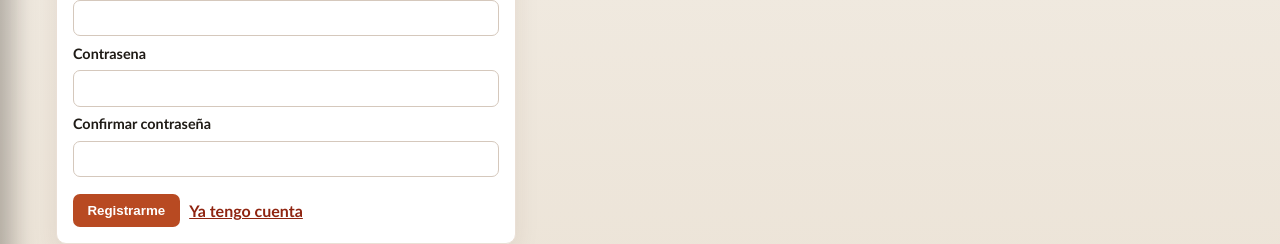
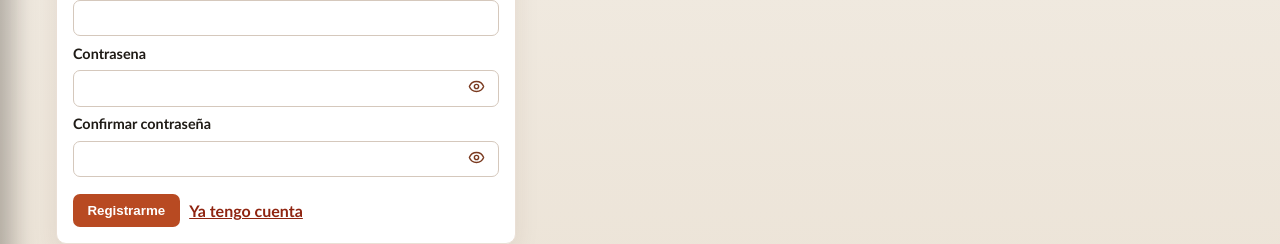
Before and after one commit to xelovarela/tfg-ames-events, a React (Create React App) app in the folder frontend/: page /register in a window 1280 px wide. Shown: the part 270-514 px from the top of the page. Built offline with nearby package versions, Linux system fonts and the light colour scheme; no server answers.

Commit message:
Add password visibility toggle

```diff
--- /dev/null
+++ b/frontend/src/PasswordInput.css
@@ -0,0 +1,33 @@
+.password-input-wrap {
+  position: relative;
+  display: block;
+}
+
+.password-input-wrap input {
+  padding-right: 2.45rem;
+}
+
+.password-input-toggle {
+  position: absolute;
+  top: 50%;
+  right: 0.45rem;
+  width: 30px;
+  height: 30px;
+  border: 0;
+  border-radius: 7px;
+  background: transparent;
+  color: #7a3a20;
+  cursor: pointer;
+  transform: translateY(-50%);
+}
+
+.password-input-toggle:hover,
+.password-input-toggle:focus-visible {
+  background: rgba(184, 74, 34, 0.1);
+  outline: none;
+}
+
+.password-input-toggle svg {
+  width: 17px;
+  height: 17px;
+}
--- /dev/null
+++ b/frontend/src/PasswordInput.js
@@ -0,0 +1,25 @@
+import React, { useState } from 'react';
+import { Eye, EyeOff } from 'lucide-react';
+import './PasswordInput.css';
+
+function PasswordInput(props) {
+  const [isVisible, setIsVisible] = useState(false);
+  const Icon = isVisible ? EyeOff : Eye;
+
+  return (
+    <span className="password-input-wrap">
+      <input {...props} type={isVisible ? 'text' : 'password'} />
+      <button
+        type="button"
+        className="password-input-toggle"
+        aria-label={isVisible ? 'Ocultar contrasena' : 'Mostrar contrasena'}
+        aria-pressed={isVisible}
+        onClick={() => setIsVisible((current) => !current)}
+      >
+        <Icon aria-hidden="true" />
+      </button>
+    </span>
+  );
+}
+
+export default PasswordInput;
--- a/frontend/src/pages/LoginPage.js
+++ b/frontend/src/pages/LoginPage.js
@@ -6,6 +6,7 @@
 import React, { useState } from 'react';
 import { Link, Navigate, useLocation, useNavigate } from 'react-router-dom';
 import { API_BASE_URL } from '../config';
+import PasswordInput from '../PasswordInput';
 import { getAuthSession, setAuthSession } from '../utils/authStorage';
 import { readJsonResponse } from '../utils/http';
 import './LoginPage.css';
@@ -132,9 +133,8 @@ function LoginPage({ onLogin }) {
           />
 
           <label htmlFor="password">Contrasena</label>
-          <input
+          <PasswordInput
             id="password"
-            type="password"
             className="login-input"
             value={password}
             onChange={(event) => setPassword(event.target.value)}
--- a/frontend/src/pages/ProfilePage.js
+++ b/frontend/src/pages/ProfilePage.js
@@ -4,6 +4,7 @@
  */
 import React, { useEffect, useMemo, useState } from 'react';
 import { API_BASE_URL } from '../config';
+import PasswordInput from '../PasswordInput';
 import { setAuthSession } from '../utils/authStorage';
 import { withAuthHeaders } from '../utils/authFetch';
 import { validatePasswordChange, validateProfileUsername } from '../utils/accountValidation';
@@ -232,30 +233,27 @@ function ProfilePage({ session }) {
           <h3>Cambiar contraseña</h3>
           <form className="profile-form" onSubmit={handlePasswordSubmit}>
             <label htmlFor="current-password">Contrasena actual</label>
-            <input
+            <PasswordInput
               id="current-password"
               className="profile-input"
-              type="password"
               value={currentPassword}
               onChange={(event) => setCurrentPassword(event.target.value)}
               autoComplete="current-password"
             />
 
             <label htmlFor="profile-new-password">Nueva contraseña</label>
-            <input
+            <PasswordInput
               id="profile-new-password"
               className="profile-input"
-              type="password"
               value={newPassword}
               onChange={(event) => setNewPassword(event.target.value)}
               autoComplete="new-password"
             />
 
             <label htmlFor="profile-confirm-password">Confirmar nueva contraseña</label>
-            <input
+            <PasswordInput
               id="profile-confirm-password"
               className="profile-input"
-              type="password"
               value={confirmPassword}
               onChange={(event) => setConfirmPassword(event.target.value)}
               autoComplete="new-password"
--- a/frontend/src/pages/RegisterPage.js
+++ b/frontend/src/pages/RegisterPage.js
@@ -5,6 +5,7 @@
 import React, { useState } from 'react';
 import { Link } from 'react-router-dom';
 import { API_BASE_URL } from '../config';
+import PasswordInput from '../PasswordInput';
 import { buildRegisterPayload, validateRegisterForm } from '../utils/accountValidation';
 import { readJsonResponse } from '../utils/http';
 import './RegisterPage.css';
@@ -88,9 +89,8 @@ function RegisterPage() {
           />
 
           <label htmlFor="password">Contrasena</label>
-          <input
+          <PasswordInput
             id="password"
-            type="password"
             className="register-input"
             value={password}
             onChange={(event) => setPassword(event.target.value)}
@@ -98,9 +98,8 @@ function RegisterPage() {
           />
 
           <label htmlFor="confirm-password">Confirmar contraseña</label>
-          <input
+          <PasswordInput
             id="confirm-password"
-            type="password"
             className="register-input"
             value={confirmPassword}
             onChange={(event) => setConfirmPassword(event.target.value)}
--- a/frontend/src/pages/ResetPasswordPage.js
+++ b/frontend/src/pages/ResetPasswordPage.js
@@ -5,6 +5,7 @@
 import React, { useState } from 'react';
 import { Link, useSearchParams } from 'react-router-dom';
 import { API_BASE_URL } from '../config';
+import PasswordInput from '../PasswordInput';
 import { readJsonResponse } from '../utils/http';
 import './PasswordResetPage.css';
 
@@ -79,9 +80,8 @@ function ResetPasswordPage() {
       <section className="password-reset-card">
         <form className="password-reset-form" onSubmit={handleSubmit}>
           <label htmlFor="new-password">Nueva contraseña</label>
-          <input
+          <PasswordInput
             id="new-password"
-            type="password"
             className="password-reset-input"
             value={newPassword}
             onChange={(event) => setNewPassword(event.target.value)}
@@ -89,9 +89,8 @@ function ResetPasswordPage() {
           />
 
           <label htmlFor="confirm-new-password">Confirmar contraseña</label>
-          <input
+          <PasswordInput
             id="confirm-new-password"
-            type="password"
             className="password-reset-input"
             value={confirmPassword}
             onChange={(event) => setConfirmPassword(event.target.value)}
```
